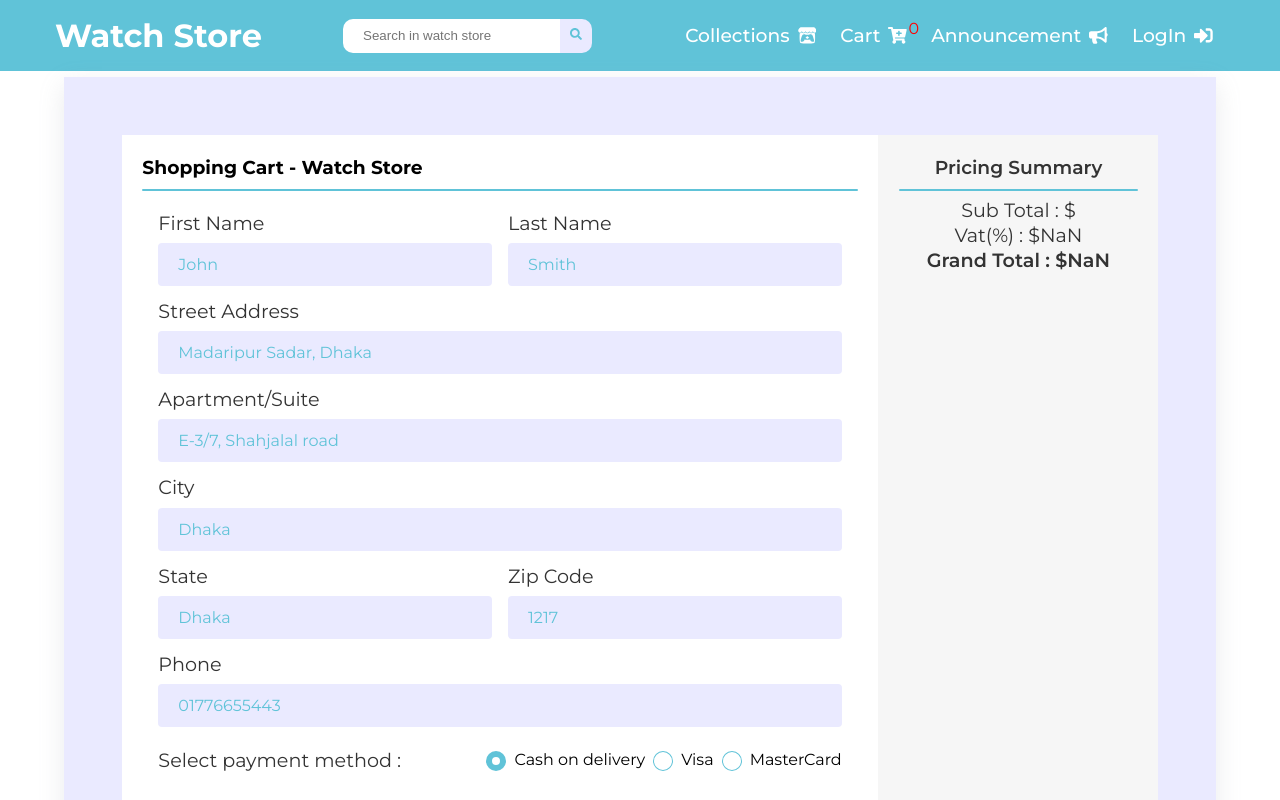
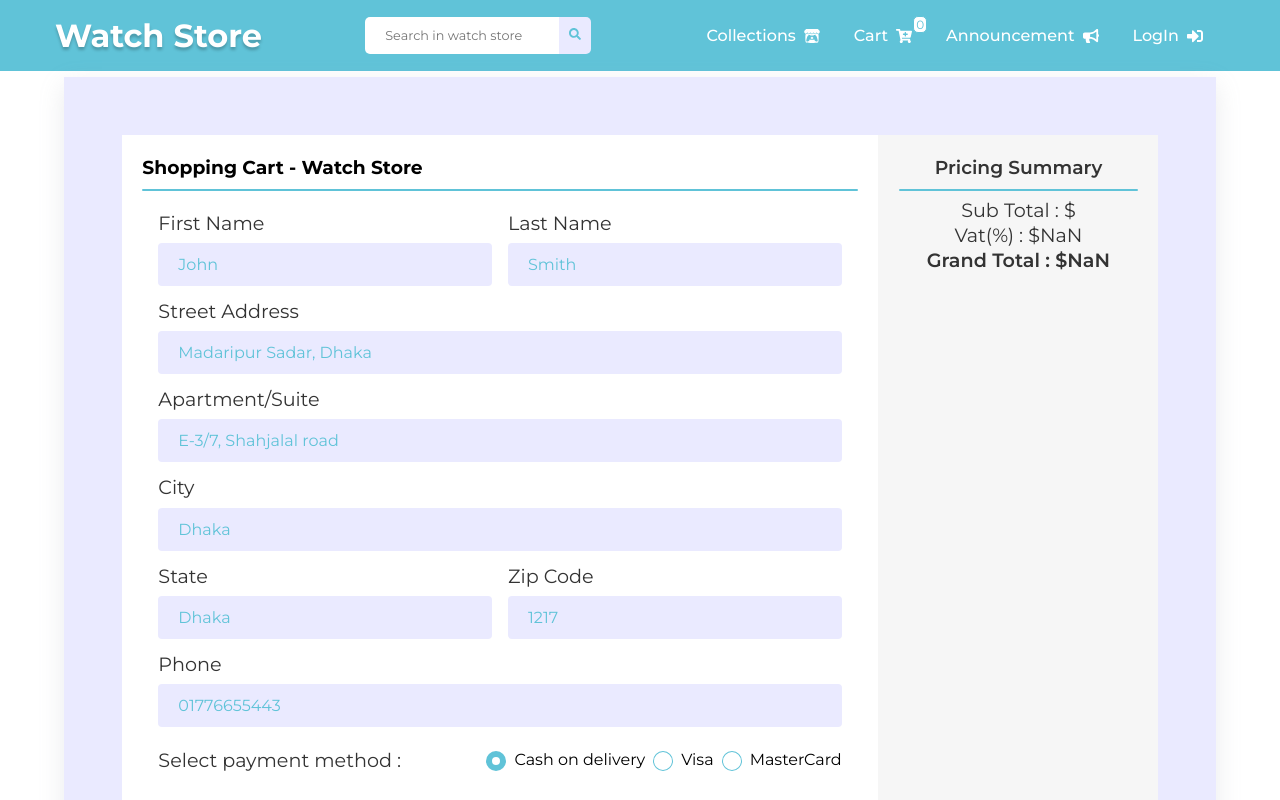
Before and after one commit to XParif/FrontEndWatchStorefsArmyProject, a Next.js app: page /checkout in a window 1280 px wide. Shown: the top 800 px of the page. Built offline with nearby package versions, Linux system fonts and the light colour scheme.

Commit message:
Header refactored

```diff
--- a/components/globalStyles/index.jsx
+++ b/components/globalStyles/index.jsx
@@ -7,6 +7,7 @@ const GlobalStyle = createGlobalStyle`
   box-sizing: border-box;
   border: none;
 }
+
 body {
   font-family: ${({ theme }) => theme?.typography} , sans-serif;
 }
@@ -14,6 +15,11 @@ body {
 span{
   display: inline-block;
 }
+
+input {
+  font-family: ${({ theme }) => theme?.typography} , sans-serif;
+}
+
 input::-webkit-outer-spin-button,
 input::-webkit-inner-spin-button {
   -webkit-appearance: none;
--- a/components/header/BrandLogo.jsx
+++ b/components/header/BrandLogo.jsx
@@ -3,6 +3,7 @@ import Link from "next/link";
 import styled from "styled-components";
 const LogoContainer = styled.h1`
   color: ${({ theme }) => theme?.color?.white};
+  text-shadow: 0px 3px 3px #00000038;
 `;
 const LogoStyle = styled.img`
   width: 180px;
--- a/components/header/NavBar.jsx
+++ b/components/header/NavBar.jsx
@@ -24,6 +24,8 @@ const MyNavLink = styled.div`
   text-decoration: none;
   cursor: pointer;
   border-radius: 5px;
+  padding: 5px 0px;
+  margin-right: 10px !important;
   &:hover {
     color: ${({ bg = "primary", theme }) =>
       theme.color[bg] ?? theme?.color?.secondary};
@@ -50,8 +52,8 @@ const NavBar = ({ modalController , CartItemCount }) => {
       </Link>
       <Link href="/cart" onClick={() => pocketKhali(false)}>
         <MyNavLink>
-          <span style={{position : "absolute", top: 0, right : 0 , color : "red" }}>
-              {CartItemCount}
+          <span style={{position : "absolute", top: 0, right : -3 , color : "red", backgroundColor:"#fff", color: "#60C3D8" , fontSize:"12px", padding: "0px 2px", borderRadius: "5px", border:"1px solid #60C3D8" }}>
+          {CartItemCount}
           </span>
           <NavList title="Cart" logo={<FaCartPlus />} />
         </MyNavLink>
--- a/components/header/NavList.jsx
+++ b/components/header/NavList.jsx
@@ -7,6 +7,7 @@ const NavItem = styled.h3`
   margin: 0 7px;
   padding: 5px;
   font-weight: ${({ theme }) => theme?.fontWeight?.medium};
+  font-size: ${({theme}) => theme?.fontSizes?.default};
 `;
 
 const NavList = (props) => {
--- a/components/header/SearchOption.jsx
+++ b/components/header/SearchOption.jsx
@@ -8,7 +8,8 @@ const SearchContainer = styled.div`
   align-items: center;
 `;
 
-const SearchForm = styled.form``;
+const SearchForm = styled.form`
+`;
 // const SearchInput = styled.input`
 //   min-width: 300px;
 //   font-size: 1.3rem;
--- a/components/shared/searchs/SearchButton.jsx
+++ b/components/shared/searchs/SearchButton.jsx
@@ -1,11 +1,11 @@
 import styled from "styled-components";
 
 const ButtonStyle = styled.button`
-  padding: 9.5px 10px;
+  padding: 11px 10px;
   font-size: 12px;
   background: ${({ theme }) => theme?.color?.secondary};
   border: none;
-  border-radius: 0 10px 10px 0;
+  border-radius: 0 5px 5px 0;
   cursor: pointer;
   color: ${({ theme }) => theme?.color?.primary}; ;
 `;
--- a/components/shared/searchs/SearchInput.jsx
+++ b/components/shared/searchs/SearchInput.jsx
@@ -4,7 +4,7 @@ const InputStyle = styled.input`
   padding: 9.5px 20px;
   border: none;
   outline: none;
-  border-radius: 10px 0 0 10px;
+  border-radius: 5px 0 0 5px;
 `;
 
 const SearchInput = ({ placeholder }) => {
--- a/components/shared/searchs/index.jsx
+++ b/components/shared/searchs/index.jsx
@@ -3,9 +3,13 @@ import SearchButton from "./SearchButton";
 import SearchInput from "./SearchInput";
 
 const SearchStyle = styled.div`
-  border-radius: 10px;
+  font-family: ${({ theme }) => theme?.typography};
+  border-radius: 5px;
   display: flex;
-  align-items: center;
+  align-items: top;
+  & input {
+    font-size: ${({ theme }) => theme?.fontSizes?.sm};
+  }
 `;
 
 const Search = ({ placeholder, children }) => {
--- a/theme/index.js
+++ b/theme/index.js
@@ -6,6 +6,7 @@ const theme = {
   },
   fontSizes: {
     sm: "0.8rem",
+    default: "1rem",
     md: "1.2rem",
     lg: "1.65rem",
     xl: "3.75rem",
```
